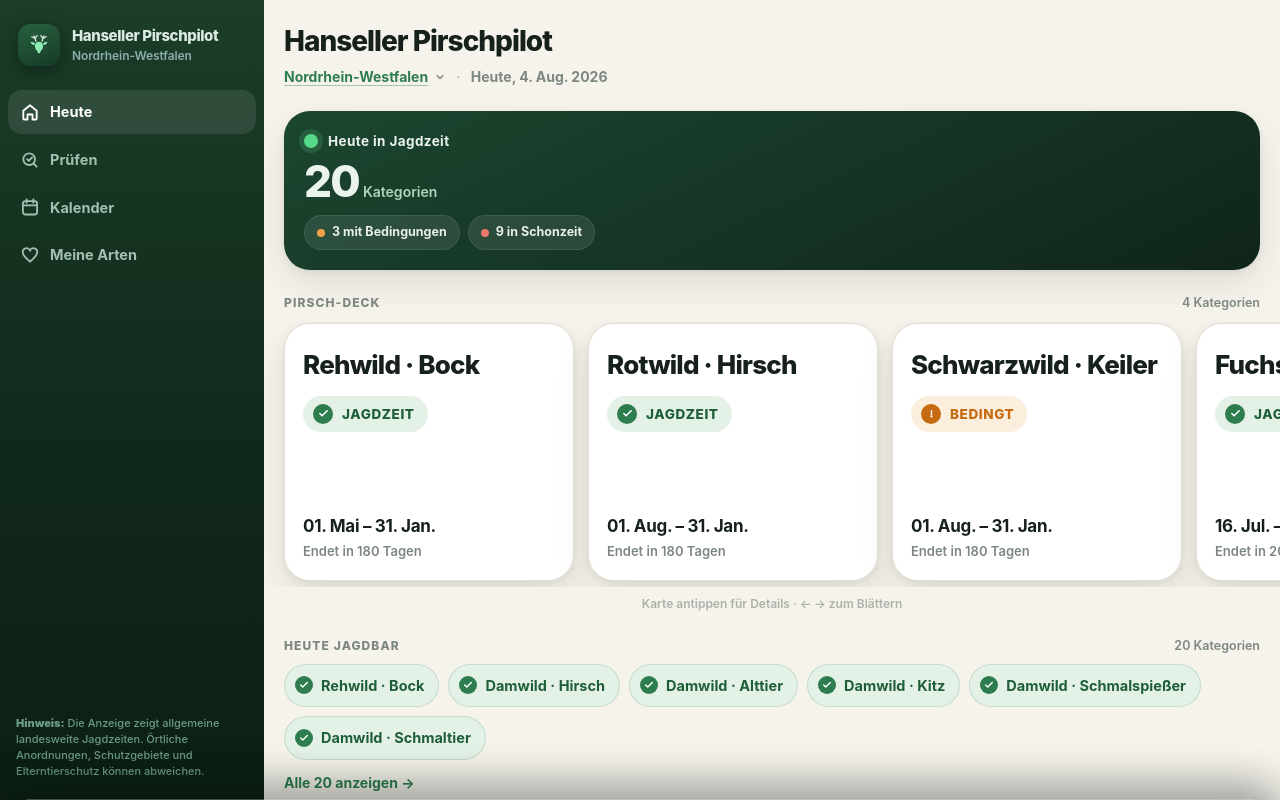
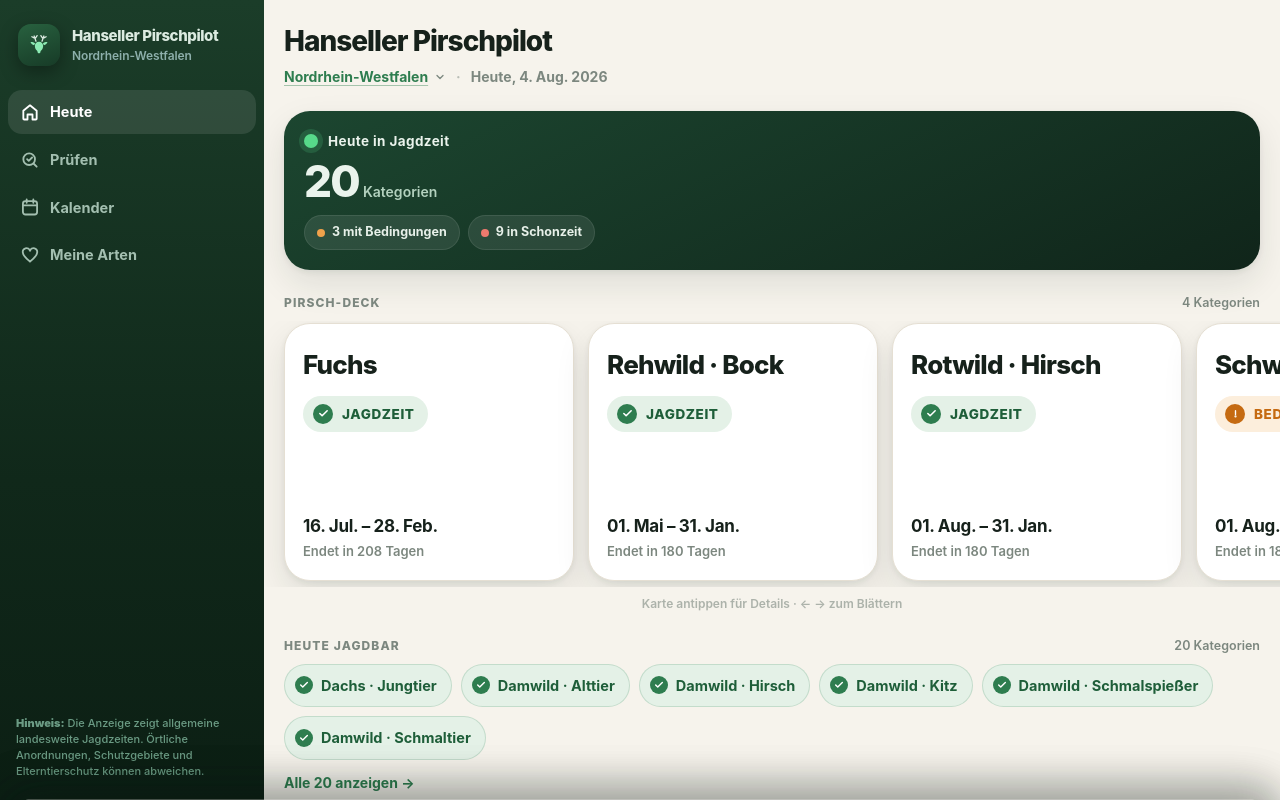
Before and after one commit to astrothmann/hanseller-pirschpilot, a Next.js app: page / in a window 1280 px wide. Built offline with nearby package versions, Linux system fonts and the light colour scheme.

Commit message:
chore: alphabetic ordering of wildarten§

```diff
--- a/src/app/kalender/page.tsx
+++ b/src/app/kalender/page.tsx
@@ -21,7 +21,7 @@ export default function KalenderPage() {
   const species = useMemo(() => {
     const all = getSpecies(state);
     // Filter out year-long species (single window spanning ~365 days)
-    const filtered = all.filter((s) => {
+    return all.filter((s) => {
       if (s.win.length === 0) return false;
       // keep species whose total hunting window < 360 days
       const total = s.win.reduce((sum, w) => {
@@ -30,23 +30,6 @@ export default function KalenderPage() {
         return sum + (b >= a ? b - a : year - a + b);
       }, 0);
       return total < 360;
-    });
-    const groupOf = (s: (typeof filtered)[number]) => s.grp.split(" · ").pop() ?? s.grp;
-    const startOf = (s: (typeof filtered)[number]) => doy(s.win[0][0], s.win[0][1]);
-    // Earliest season start per group, so groups stay together in chronological order
-    const groupStart: Record<string, number> = {};
-    for (const s of filtered) {
-      const g = groupOf(s);
-      const st = startOf(s);
-      groupStart[g] = Math.min(groupStart[g] ?? Infinity, st);
-    }
-    return [...filtered].sort((a, b) => {
-      const ga = groupOf(a);
-      const gb = groupOf(b);
-      if (ga !== gb) {
-        return (groupStart[ga] - groupStart[gb]) || ga.localeCompare(gb);
-      }
-      return startOf(a) - startOf(b);
     });
   }, [state, year]);
 
--- a/src/app/page.tsx
+++ b/src/app/page.tsx
@@ -29,11 +29,9 @@ export default function HeutePage() {
   const cond = useMemo(() => species.filter((s) => statusOf(s, todayDoy) === "cond"), [species, todayDoy]);
   const no = useMemo(() => species.filter((s) => statusOf(s, todayDoy) === "no"), [species, todayDoy]);
 
-  // Deck shows all selected favorites in order, regardless of season
+  // Deck shows all selected favorites in alphabetical order, regardless of season
   const deckSpecies = useMemo(() => {
-    return favorites
-      .map((k) => species.find((s) => s.k === k))
-      .filter(Boolean) as typeof species;
+    return species.filter((s) => favorites.includes(s.k));
   }, [favorites, species]);
 
   return (
--- a/src/lib/species.ts
+++ b/src/lib/species.ts
@@ -21,8 +21,12 @@ const speciesByState: Record<string, Species[]> = {
   "Berlin": berlinData as Species[],
 };
 
+const deCollator = new Intl.Collator("de", { sensitivity: "base" });
+
 export function getSpecies(state: string): Species[] {
-  return speciesByState[state] ?? [];
+  return [...(speciesByState[state] ?? [])].sort(
+    (a, b) => deCollator.compare(a.n, b.n) || a.k.localeCompare(b.k)
+  );
 }
 
 export function getSpeciesByKey(state: string, key: string): Species | undefined {
```
